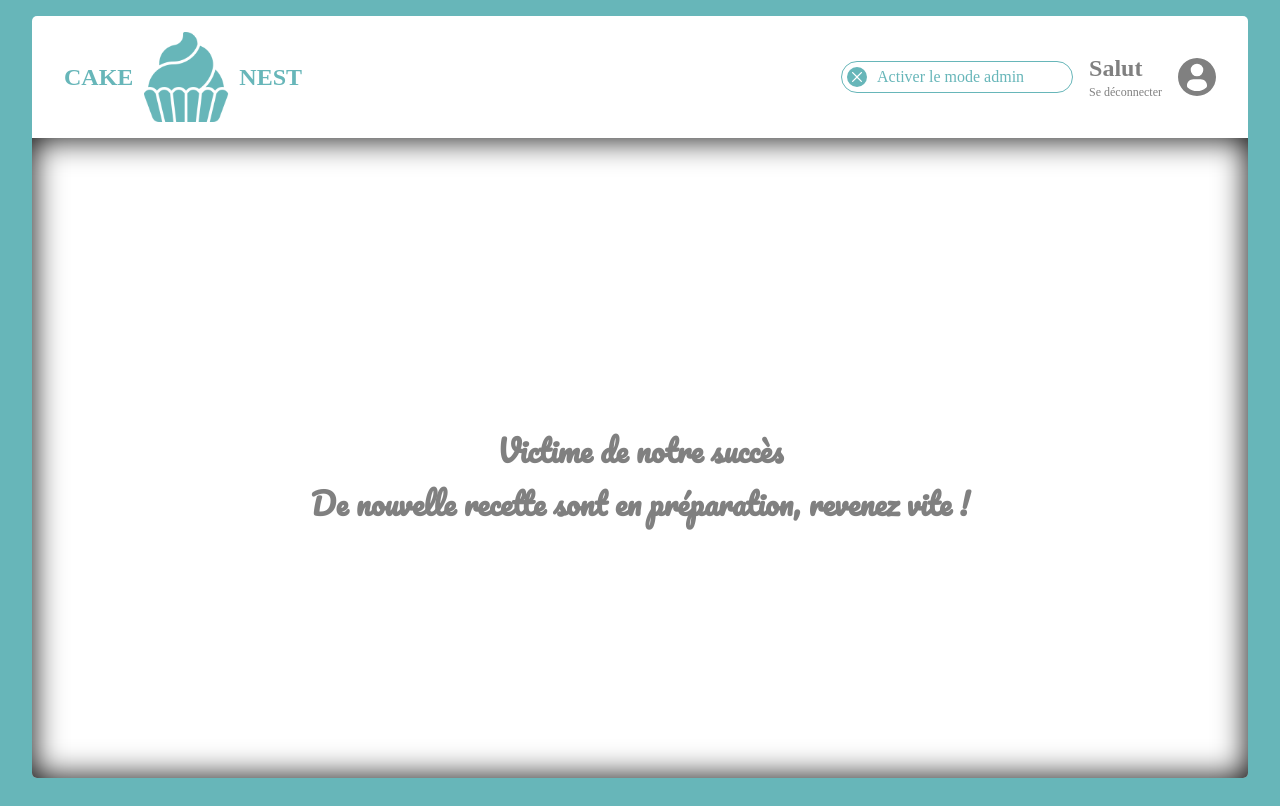
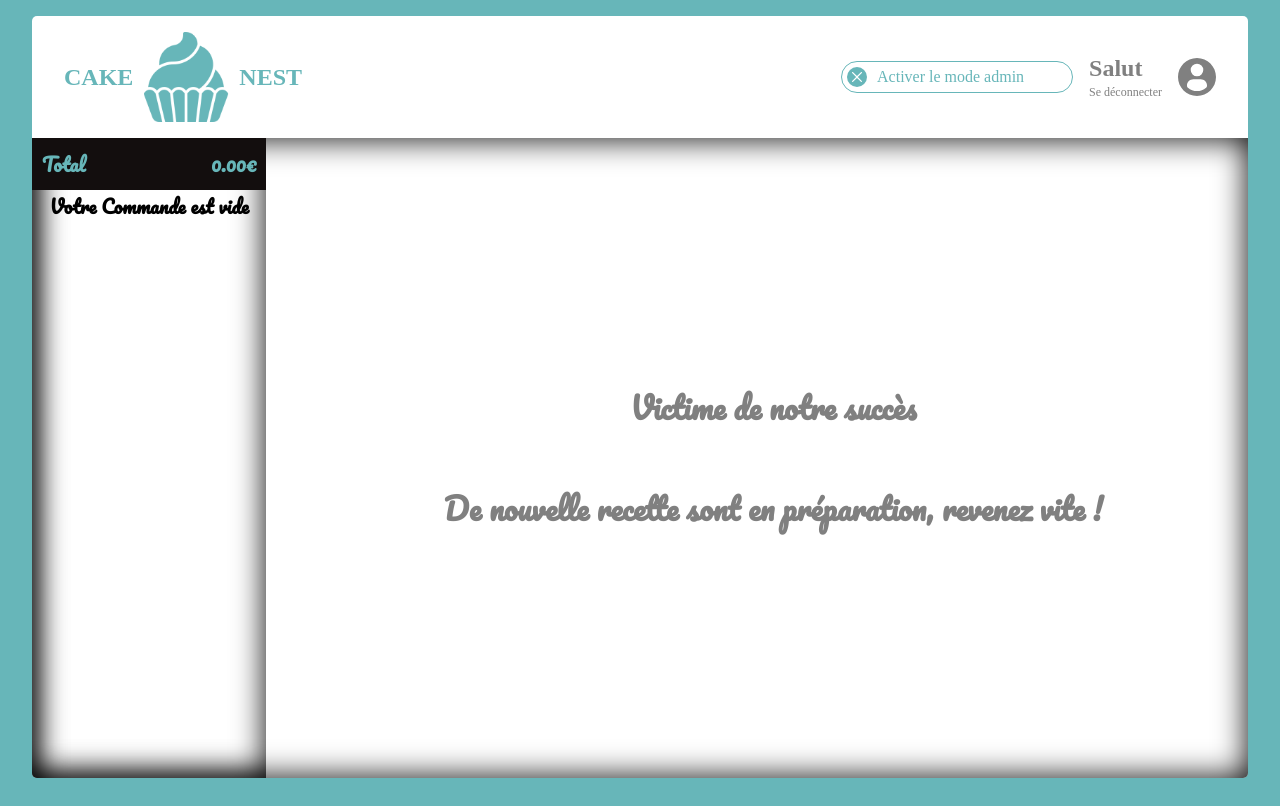
Before and after one commit to Hug-prog/cakeNest, a React (Vite) app: page /admin/order in a window 1280 px wide. Built offline with nearby package versions, Linux system fonts and the light colour scheme.

Commit message:
add Cardt

```diff
--- /dev/null
+++ b/src/Presentation/Components/Section/Order/Cart.tsx
@@ -0,0 +1,34 @@
+import type { FC } from 'react'
+import styled from 'styled-components'
+
+const Cart: FC = () => {
+	return (
+		<Div>
+			<div>
+				<h3>Total</h3> <h3>0.00€</h3>
+			</div>
+			<h3>Votre Commande est vide</h3>
+		</Div>
+	)
+}
+
+const Div = styled.div`
+	width: 300px;
+	box-shadow: inset 0 0 2rem black;
+	height: 80vh;
+	text-align: center;
+	div {
+		display: flex;
+		background-color: #130e0e;
+		color: #67b6b9;
+		padding: 10px;
+		justify-content: space-between;
+		align-items: center;
+		gap: 10px;
+	}
+	h3 {
+		font-family: 'Pacifico', cursive;
+	}
+`
+
+export default Cart
--- a/src/Presentation/pages/Order.tsx
+++ b/src/Presentation/pages/Order.tsx
@@ -3,20 +3,21 @@ import styled from 'styled-components'
 import OrderCard from '../Components/Card/OrderCard'
 import ActionProduct from '../Components/Section/Order/ActionProduct'
 import { useAppSelector } from '../../Application/TypedReduxHooks.Root'
+import Cart from '../Components/Section/Order/Cart'
 const Order: FC = () => {
 	const profile = useAppSelector((state) => state.Profile)
 	const products = useAppSelector((state) => state.Products)
 
 	return (
 		<Section>
-			{/* <OrderCard name='ChocoBliss' price={7.5} imgPath={img} /> */}
+			<Cart />
 			{products.data.length === 0 ? (
 				profile.data.isAdmin ? (
-					<div>
+					<div className='emptyMenu'>
 						<h1>Le menu est vide ?</h1>
 					</div>
 				) : (
-					<div>
+					<div className='emptyMenu'>
 						<h1>Victime de notre succès</h1>
 						<h2>De nouvelle recette sont en préparation, revenez vite !</h2>
 					</div>
@@ -30,13 +31,20 @@ const Order: FC = () => {
 }
 
 const Section = styled.section`
-	padding-top: 2rem;
 	display: flex;
-	justify-content: center;
-	flex-wrap: wrap;
+	gap: 2rem;
 	align-items: center;
-	gap: 3rem;
-	height: 96%;
+	.emptyMenu {
+		display: flex;
+		flex-direction: column;
+		justify-content: center;
+		flex-wrap: wrap;
+		align-items: center;
+		gap: 3rem;
+		width: 100%;
+		min-height: 80vh;
+	}
+
 	h1,
 	h2 {
 		text-align: center;
```
